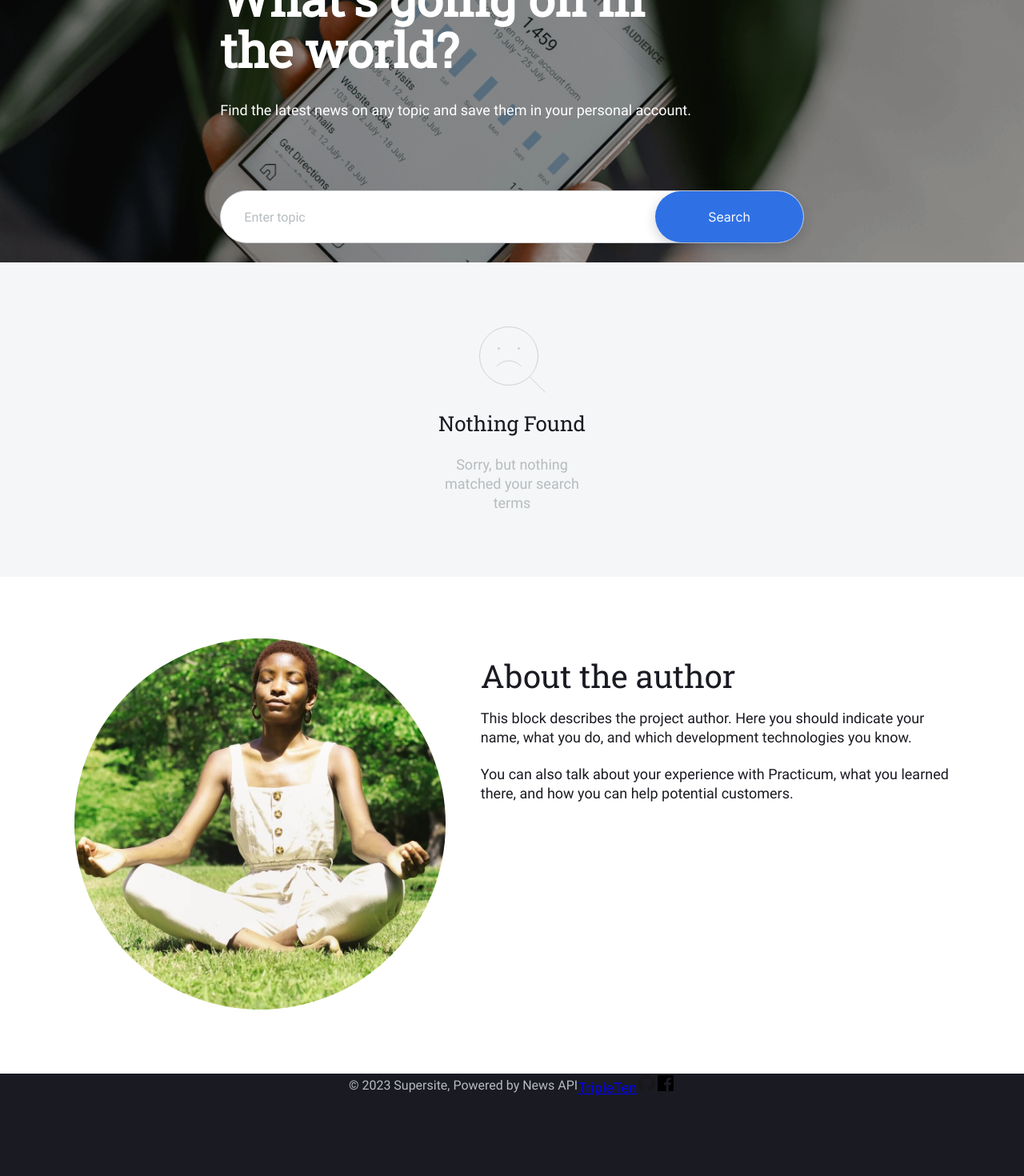
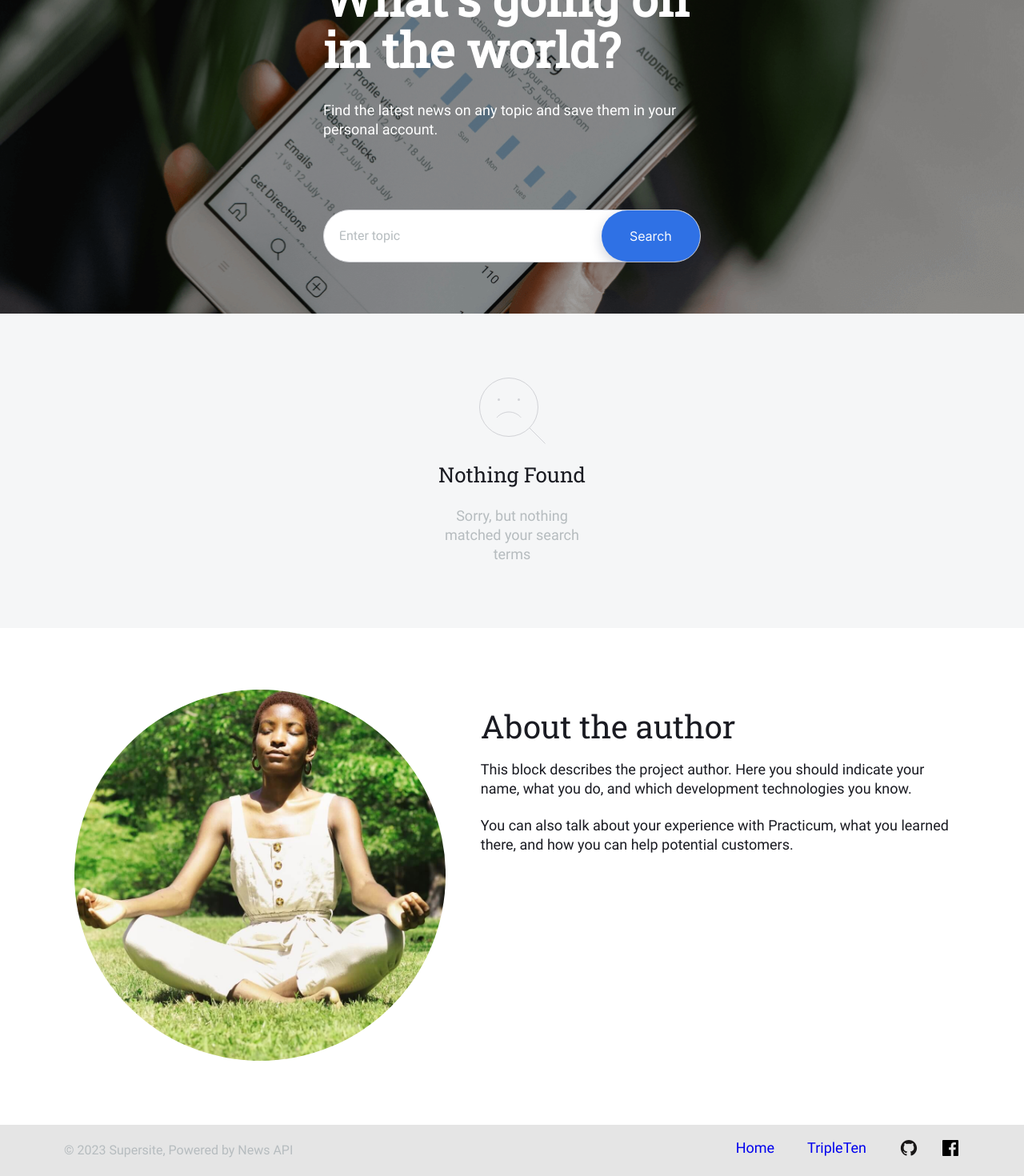
Before and after one commit to irmo12/news-explorer-frontend, a React (Create React App) app in the folder news-explorer/: page / in a window 1280 px wide. Shown: the part 185-1655 px from the top of the page at 80% size. Before the commit the page ends 1557 px from the top, so only its background shows below. Built offline with nearby package versions, Linux system fonts and the light colour scheme.

Commit message:
style footer, search

```diff
--- a/news-explorer/src/components/Footer/Footer.css
+++ b/news-explorer/src/components/Footer/Footer.css
@@ -1,22 +1,44 @@
 .footer {
   display: flex;
   flex-flow: row nowrap;
-  padding: 0 7.3%;
   align-items: center;
   justify-content: space-between;
   font-family: 'Roboto', sans-serif;
   font-style: normal;
   font-weight: 400;
+  background-color: #E5E5E5;
+  width: 100%;
+  max-width: 1440px;
+  min-height: 8vh;
 }
 
 .footer-signature {
   color: #B6BCBF;
   font-size: 16px;
-  line-height: 138%
+  line-height: 138%;
+  margin-left: 10vh;
 }
 
 .footer-links {
   font-size: 18px;
   line-height: 133%;
   color: #1A1B22;
+  display: flex;
+  flex-flow: row nowrap;
+  justify-content: space-evenly;
+  gap: 41px;
+  margin-right: 10vh;
 }
+
+.footer-links__icons {
+  display: flex;
+  flex-flow: row nowrap;
+  gap: 28px;
+  align-items: center ;
+}
+
+.footer-link {
+  text-decoration: none;
+  font-size: 18px;
+  line-height: 133%;
+}
--- a/news-explorer/src/components/Footer/Footer.js
+++ b/news-explorer/src/components/Footer/Footer.js
@@ -1,19 +1,22 @@
-import React, { Link } from "react";
+import React from "react";
+import { Link } from 'react-router-dom';
 import './Footer.css';
 import fblogo from '../../images/fb.svg';
 import github from '../../images/github.svg';
 
-function Footer(props) {
+function Footer() {
   return (
     <div className="footer">
       <div className='footer-signature'>
         © {new Date().getFullYear()} Supersite, Powered by News API
       </div>
       <div className='footer-links'>
-        {/* <Link to={'/'} className='footer-link'>Home</Link> */}
+        <Link to={'/'} className='footer-link'>Home</Link>
         <a href="www.tripleten.com" className='footer-link'>TripleTen</a>
-        <a href="#" className='footer-link'><img src={github} alt='github' /></a>
-        <a href="#" className='footer-link'><img src={fblogo} alt='facebook' /></a>
+        <div className='footer-links__icons'>
+          <a href="#" className='footer-link'><img src={github} alt='github' /></a>
+          <a href="#" className='footer-link'><img src={fblogo} alt='facebook' /></a>
+        </div>
       </div>
     </div>
   );
--- a/news-explorer/src/components/SearchForm/SearchForm.css
+++ b/news-explorer/src/components/SearchForm/SearchForm.css
@@ -1,10 +1,9 @@
 .search-form {
   display: flex;
   flex-flow: column nowrap;
-  max-width: 57%;
+  max-width: 59vh;
   margin: 0 auto;
   gap: 88px;
-  width: 80%;
   margin-top: 10vh;
   margin-bottom: 3vh;
 }
@@ -43,6 +42,7 @@
   min-height: 64px;
   justify-content: space-between;
   gap: 40px;
+  margin-bottom: 5vh;
 }
 
 .search-form__input {
@@ -52,7 +52,7 @@
   text-overflow: ellipsis;
   overflow: hidden;
   margin-left: 4%;
-  flex: 72;
+  flex: 70;
   caret-color:  #2F71E5;
   box-shadow: 0;
   font-family: 'Roboto';
@@ -82,7 +82,7 @@
   border-radius: 100px;
   height: 64px;
   box-sizing: border-box;
-  flex: 28;
+  flex: 30;
   cursor: pointer;
   border-width: 0;
   border-style: none;
```
